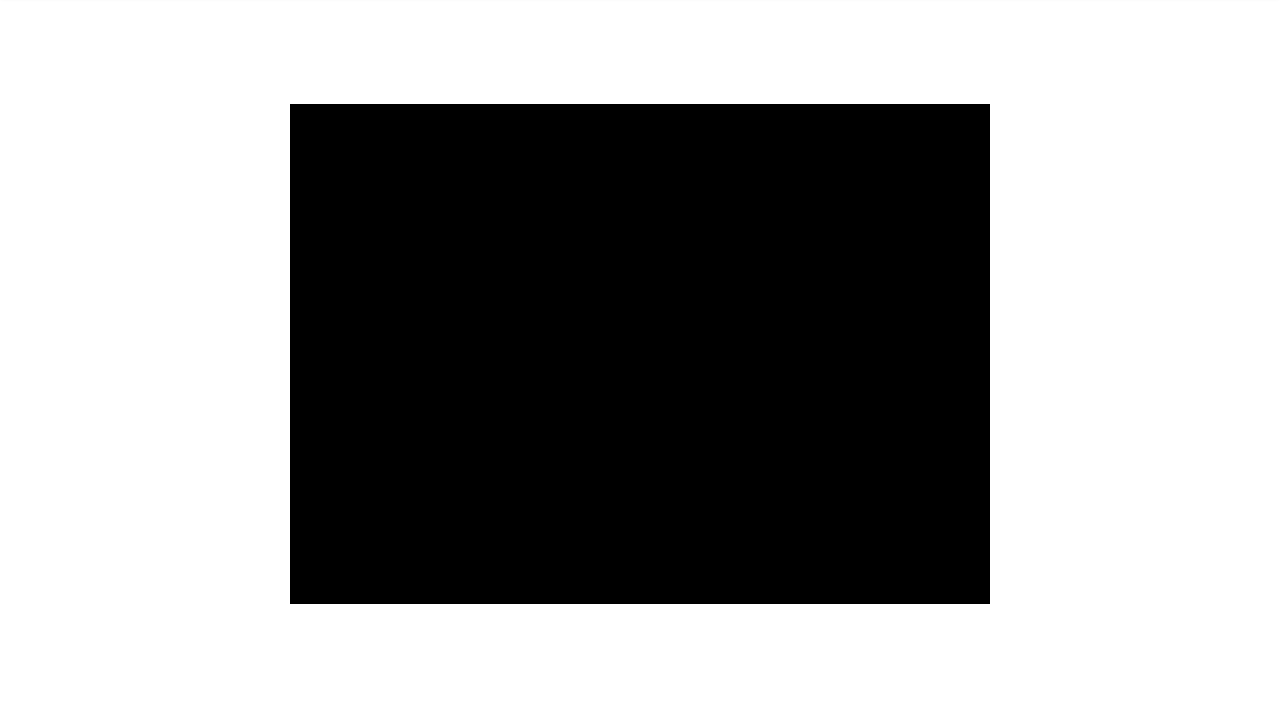
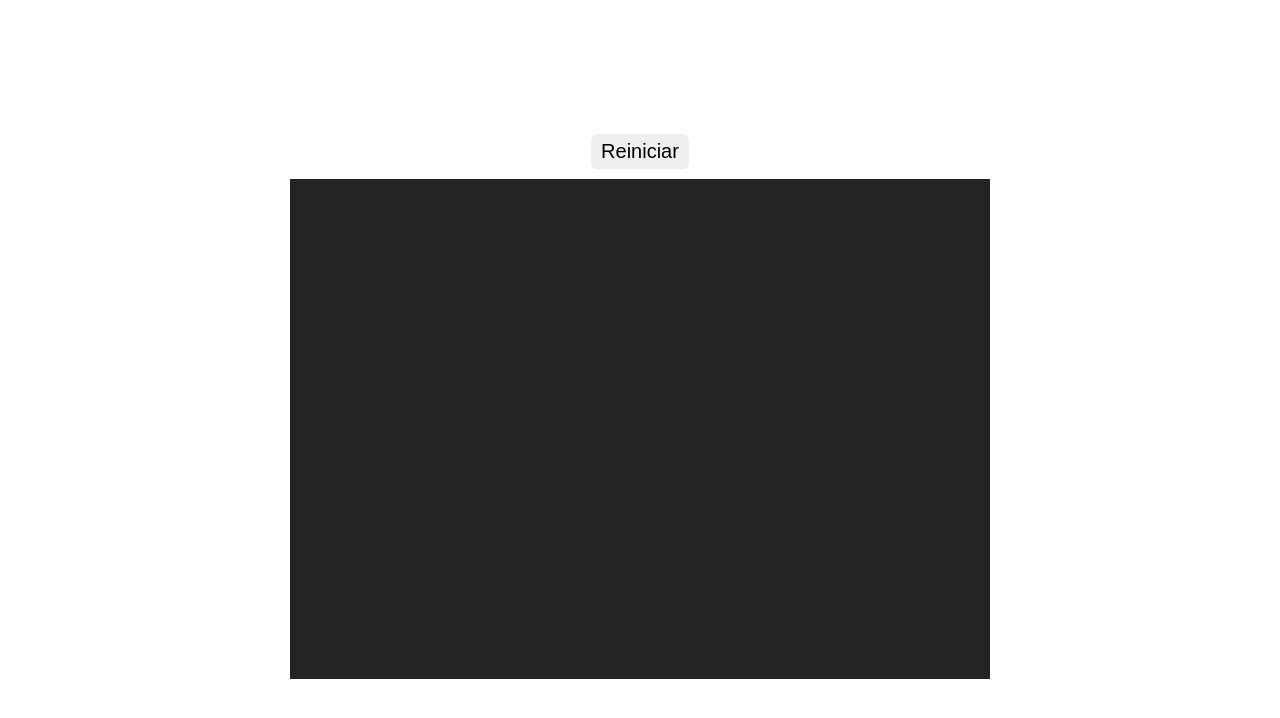
Before and after one commit to Mattlo9/simulador-arena, a website: page index.html in a window 1280 px wide. Shown: the part 84-802 px from the top of the page. Drawn offline with nearby package versions, Linux system fonts and the light colour scheme; a web font is replaced by a local one.

Commit message:
Botón para reiniciar la simulación añadido

```diff
--- a/index.html
+++ b/index.html
@@ -18,10 +18,14 @@
     </header>
     <main>
         <section>
+            <div class=" contenedor-btn">
+                <button id="btn">Reiniciar</button>
+            </div>
             <div class="contenedor-canvas">
                 <canvas id="my-canvas" width="700" height="500">
                 </canvas>
             </div>
+
         </section>
     </main>
     <script src="index.js"></script>
--- a/index.js
+++ b/index.js
@@ -31,13 +31,9 @@ function setup() {
     rows = canvas.height / w; //Largo
     cols = canvas.width / w; //Ancho
 
-    grid = Crear2dArray(rows, cols);
-    for (let i = 0; i < grid.length; i++) {
-        for (let j = 0; j < grid[i].length; j++) {
-            grid[i][j] = 0 //Para pintar las cuadriculas
-        }
-    }
-    requestAnimationFrame(draw)
+
+    resetGrid();
+    requestAnimationFrame(draw);
 }
 
 function draw() {
@@ -56,7 +52,7 @@ function draw() {
                 ctx.fillStyle = 'rgb(230, 190, 138)'; // Un color arena
             } else {
 
-                ctx.fillStyle = 'rgb(0, 0, 0)';
+                ctx.fillStyle = 'rgba(37, 35, 35, 1)';
             }
 
             ctx.fillRect(x, y, w, w);
@@ -142,5 +138,19 @@ function addSand(event) {
 
 }
 
+function resetGrid() {
+    grid = Crear2dArray(rows,cols);
+}
 
-window.onload = setup;
+function boton() {
+    const boton = document.getElementById('btn')
+    boton.addEventListener('click', function() {
+        resetGrid()
+    });
+}
+
+
+window.onload = function() {
+    setup();
+    boton();
+}
--- a/scss/layout/_main.scss
+++ b/scss/layout/_main.scss
@@ -1,7 +1,26 @@
 section {
-    display: flex;
-    justify-content: center;
-    align-items: center;
-    min-height: calc(100vh - 80px); /* resta el alto del header */
-    margin: 0;
+  display: flex;
+  flex-direction: column;
+  align-items: center;       /* centra vertical */
+  justify-content: center;   /* centra el grupo horizontalmente */
+  gap: 1rem;
+  min-height: calc(100vh - 80px);
+  margin-top: 5rem;
+  padding: 1rem;
+
+        .contenedor-btn,
+        .contenedor-canvas {
+        display: flex;
+        justify-content: center;
+        align-items: center;
+
+    }
 }
+
+.contenedor-btn button {
+  padding: 0.6rem 1rem;
+  border-radius: 6px;
+  border: none;
+  cursor: pointer;
+  font-family: inherit;
+}
```
Also changed, not shown: build/app.css.
